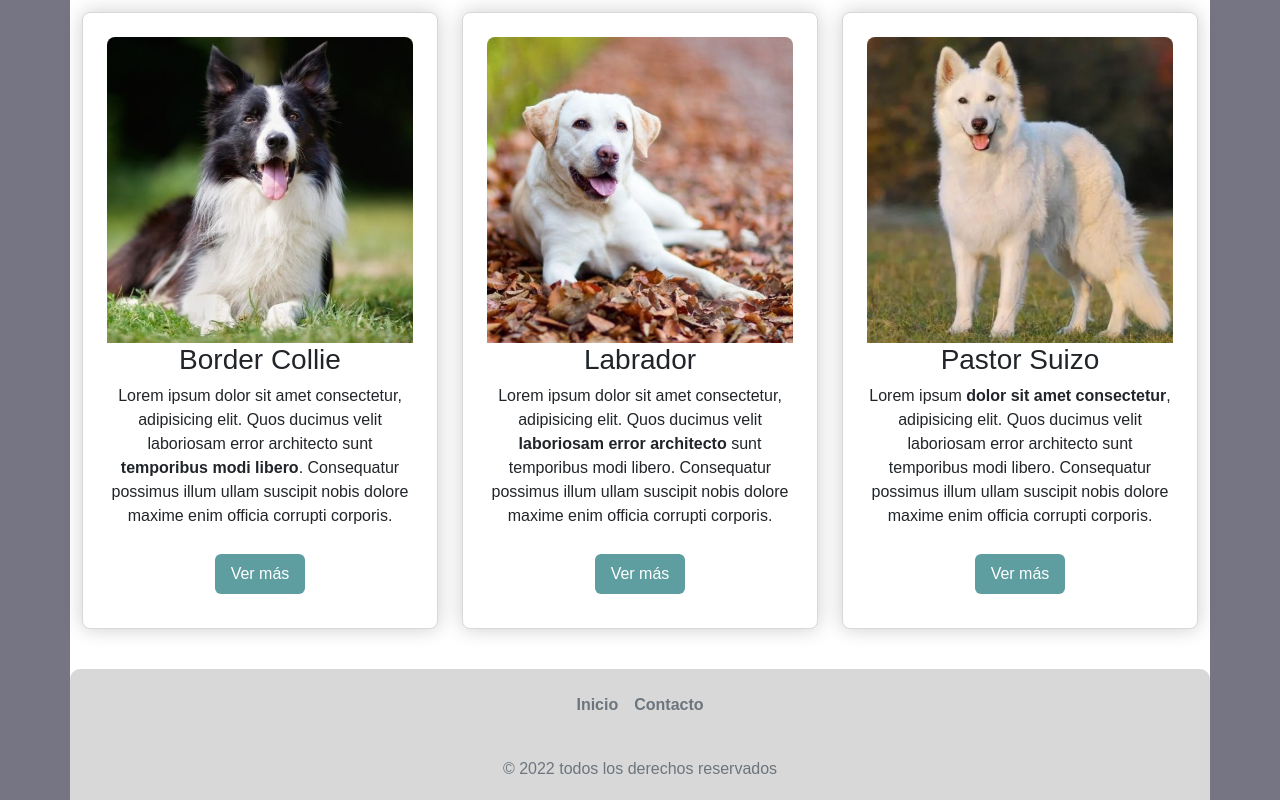
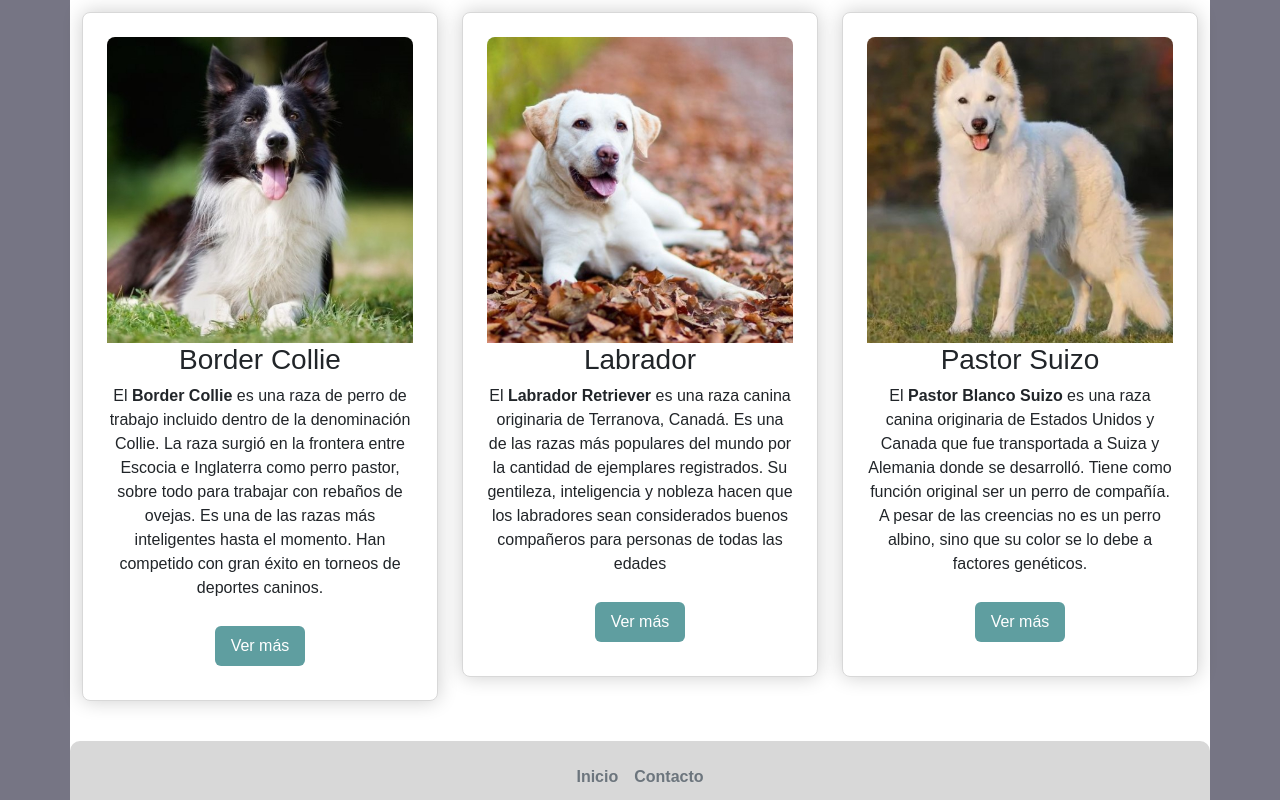
Before and after one commit to spena89/MundoCanino, a website: page index.html in a window 1280 px wide. Shown: the part 483-1283 px from the top of the page. Drawn offline with nearby package versions, Linux system fonts and the light colour scheme.

Commit message:
agregado de $map para colores y algun otro fix general

```diff
--- a/index.html
+++ b/index.html
@@ -5,31 +5,27 @@
     <meta charset="UTF-8">
     <meta http-equiv="X-UA-Compatible" content="IE=edge">
     <meta name="viewport" content="width=device-width, initial-scale=1">
+    <meta name="description"
+        content="Información sobre razas de perros más populares y venta de las mejores raciones para tu peludo amigo">
+    <meta name="keywords" content="perros, canino, adopción de perros, raciones de perro">
     <title>Mundo canino</title>
     <link rel="shortcut icon" href="images/favicon.ico" type="image/x-icon">
     <link href="https://unpkg.com/aos@2.3.1/dist/aos.css" rel="stylesheet">
     <link rel="stylesheet" href="css/bootstrap.min.css">
     <link rel="stylesheet" href="css/sass-css.css">
 </head>
+
 <body>
     <div class="container">
         <!--NAV-bootstrap-->
         <div class="row">
             <nav class="navbar navbar-expand-lg navbar-light bg-light">
-                    <a class="navbar-brand " href="index.html"><img
-                        class="d-inline-block align-text-top"
-                        src="images/mundo-canino-logo.png"
-                        alt=""
-                        width="20">
+                <a class="navbar-brand " href="index.html"><img class="d-inline-block align-text-top"
+                        src="images/mundo-canino-logo.png" alt="" width="20">
                     Mundo Canino</a>
-                    <button
-                        class="navbar-toggler"
-                        type="button"
-                        data-bs-toggle="collapse"
-                        data-bs-target="#navbarSupportedContent"
-                        aria-controls="navbarSupportedContent"
-                        aria-expanded="false"
-                        aria-label="Toggle navigation">
+                <button class="navbar-toggler" type="button" data-bs-toggle="collapse"
+                    data-bs-target="#navbarSupportedContent" aria-controls="navbarSupportedContent"
+                    aria-expanded="false" aria-label="Toggle navigation">
                     <span class="navbar-toggler-icon"></span>
                 </button>
                 <div class="collapse navbar-collapse" id="navbarSupportedContent">
@@ -38,13 +34,8 @@
                             <a class="nav-link" href="pages/raciones.html">Raciones</a>
                         </li>
                         <li class="nav-item dropdown">
-                                <a
-                                    class="nav-link dropdown-toggle"
-                                    href=""
-                                    id="navbarDropdown"
-                                    role="button"
-                                    data-bs-toggle="dropdown"
-                                    aria-expanded="false">
+                            <a class="nav-link dropdown-toggle" href="" id="navbarDropdown" role="button"
+                                data-bs-toggle="dropdown" aria-expanded="false">
                                 Razas
                             </a>
                             <ul class="dropdown-menu" aria-labelledby="navbarDropdown">
@@ -74,12 +65,7 @@
         <!-- finaliza NAV-bootstrap -->
         <div class="row">
             <div class="px-4 py-5 my-5 text-center">
-                    <img
-                        class="d-block mx-auto mb-4"
-                        src="images/mundo-canino-logo.png"
-                        alt=""
-                        width="72"
-                        height="57">
+                <img class="d-block mx-auto mb-4" src="images/mundo-canino-logo.png" alt="" width="72" height="57">
                 <h1 class="display-5 fw-bold">Razas populares</h1>
                 <div class="col-lg-6 mx-auto">
                     <p class="lead mb-4">Encontrá toda la información sobre las razas mas populares
@@ -94,10 +80,10 @@
                     <img class="img-fluid" src="images/Border_collie.jpg" alt="Border Collie">
                     <h3 class="card-titles">Border Collie</h3>
                     <p>
-                            Lorem ipsum dolor sit amet consectetur, adipisicing elit. Quos ducimus velit
-                            laboriosam error architecto sunt
-                            <strong>temporibus modi libero</strong>. Consequatur possimus illum ullam
-                            suscipit nobis dolore maxime enim officia corrupti corporis.</p>
+                        El <strong>Border Collie</strong> es una raza de perro de trabajo incluido dentro de la
+                        denominación Collie. La
+                        raza surgió en la frontera entre Escocia e Inglaterra como perro pastor, sobre todo para
+                        trabajar con rebaños de ovejas. Es una de las razas más inteligentes hasta el momento. Han competido con gran éxito en torneos de deportes caninos.</p>
                     <a href="https://es.wikipedia.org/wiki/Border_collie" class="btn btn-primary">Ver más</a>
                 </div>
             </div>
@@ -106,13 +92,11 @@
                     <img class="img-fluid" src="images/labrador.jpg" alt="Labrador">
                     <h3 class="card-titles">Labrador</h3>
                     <p>
-                            Lorem ipsum dolor sit amet consectetur, adipisicing elit. Quos ducimus velit
-                            <strong>laboriosam error architecto</strong>
-                            sunt temporibus modi libero. Consequatur possimus illum ullam suscipit nobis
-                            dolore maxime enim officia corrupti corporis.</p>
-                        <a
-                            href="https://es.wikipedia.org/wiki/Labrador_retriever"
-                            class="btn btn-primary">Ver más</a>
+                        El <strong>Labrador Retriever</strong> es una raza canina originaria de Terranova, Canadá. Es
+                        una de las razas más populares del mundo por la cantidad de ejemplares registrados. Su
+                        gentileza, inteligencia y nobleza hacen que los labradores sean considerados buenos compañeros
+                        para personas de todas las edades</p>
+                    <a href="https://es.wikipedia.org/wiki/Labrador_retriever" class="btn btn-primary">Ver más</a>
                 </div>
             </div>
             <div class="col-sm-4">
@@ -120,14 +104,11 @@
                     <img class="img-fluid" src="images/ovejero_suizo.jpg" alt="Ovejero Suizo">
                     <h3 class="card-titles">Pastor Suizo</h3>
                     <p>
-                            Lorem ipsum
-                            <strong>dolor sit amet consectetur</strong>, adipisicing elit. Quos ducimus
-                            velit laboriosam error architecto sunt temporibus modi libero. Consequatur
-                            possimus illum ullam suscipit nobis dolore maxime enim officia corrupti
-                            corporis.</p>
-                        <a
-                            href="https://es.wikipedia.org/wiki/Pastor_blanco_suizo"
-                            class="btn btn-primary">Ver más</a>
+                        El <strong>Pastor Blanco Suizo</strong> es una raza canina originaria de Estados Unidos y Canada
+                        que fue transportada a Suiza y Alemania donde se desarrolló. Tiene como función original ser un
+                        perro de compañía. A pesar de las creencias no es un perro albino, sino que su color se lo debe
+                        a factores genéticos.</p>
+                    <a href="https://es.wikipedia.org/wiki/Pastor_blanco_suizo" class="btn btn-primary">Ver más</a>
                 </div>
             </div>
         </main>
@@ -151,4 +132,5 @@
     </script>
     <script src="js/bootstrap.bundle.min.js"></script>
 </body>
+
 </html>
--- a/scss/reusables.scss
+++ b/scss/reusables.scss
@@ -6,3 +6,8 @@ $warning-color: $red;
 $text-color: $black;
 $text-color-contrast: $white;
 $title-color: $navy;
+
+// MAPS
+$colores:("primary":$blue,
+    "secondary":$lightblue,
+    "warning":$red);
--- a/scss/styles2.scss
+++ b/scss/styles2.scss
@@ -14,6 +14,14 @@ body {
 }
 
 // genericos de etiqueta
+
+@each $var,
+$color in $colores {
+    .btn-#{$var} {
+        background-color: $color;
+    }
+}
+
 h1 {
     font-family: 'Lucida Sans', 'Lucida Sans Regular', 'Lucida Grande', 'Lucida Sans Unicode', Geneva, Verdana, sans-serif;
     text-align: center;
@@ -57,18 +65,6 @@ a {
 
     &:hover {
         opacity: 0.8;
-    }
-
-    .btn-primary {
-        background-color: $primary-color;
-    }
-
-    .btn-secondary {
-        background-color: $secondary-color;
-    }
-
-    .btn-warning {
-        background-color: $warning-color;
     }
 }
 
```
Also changed, not shown: pages/contacto.html (+1 -1 lines), pages/inicio_sesion.html (+6 -2 lines), pages/raciones.html (+1 -1 lines), pages/razas_grandes.html (+1 -1 lines), pages/razas_medianas.html (+1 -1 lines), pages/razas_pequenas.html (+1 -1 lines), pages/registro.html (+1 -1 lines), css/sass-css.css. Lines whose indentation alone changed are shown as unchanged.
